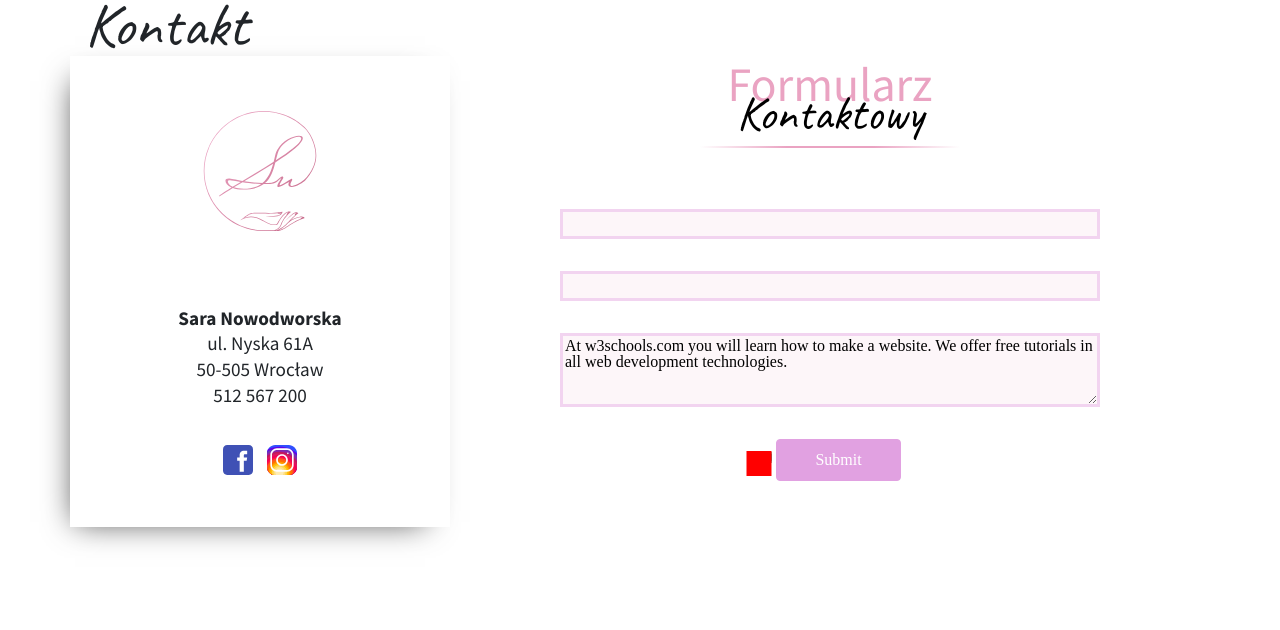
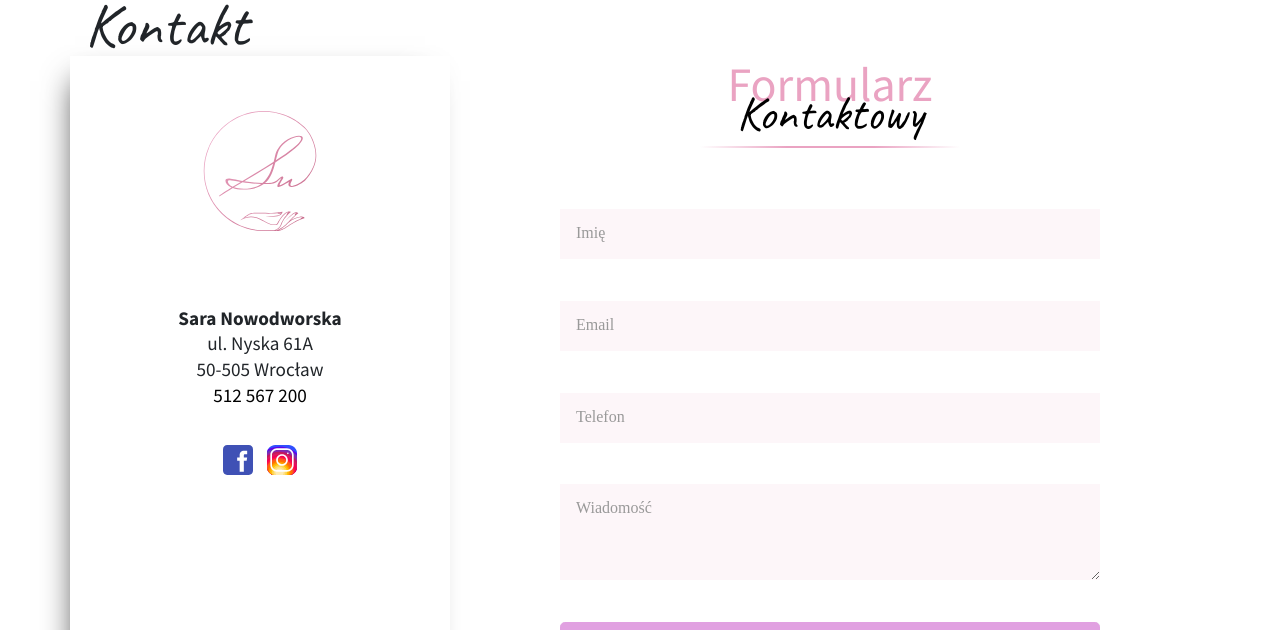
Before and after one commit to webyou-pl/Sara, a PHP site: page /subpages/kontakt.php in a window 1280 px wide. Shown: the part 360-990 px from the top of the page. Run offline with PHP 8.4, Linux system fonts and the light colour scheme; some libraries are stand-ins or nearby versions; grey boxes are pictures that could not be loaded.

Commit message:
formularz bez backendu i bez walidacji

```diff
--- a/scss/base/forms.scss
+++ b/scss/base/forms.scss
@@ -1,16 +1,59 @@
+form{
+
+  	.show-input {
+		margin-bottom: 0rem;
+		position: relative;
+		width: 100%;
+
+     	label {
+			color: #999;
+			padding: 1rem;
+			position: absolute;
+			top: 0;
+			left: 0;
+			@include transition();
+		}
+
+     	 p{
+        	  text-align: left;
+          	margin-bottom: 1rem;
+      	}
+
 		input:not([type='checkbox']):not([type="submit"]), textarea{
 			display: block;
 			width: 100%;
 			min-height: 30px;
-    margin-bottom: 2rem;
-    border: 3px solid rgba($secondary,.4);
 			background-color: rgba($primary,.1);
 
+			padding: 1rem 1rem;
+			border: 0;
+			font-size: 1rem;
+
+			~ span {
+				display: block;
+				width: 0;
+				height: 3px;
+				background: $secondary;
+				position: absolute;
+				bottom: calc(1rem + 10px);
+				left: 0;
+				@include transition();
+			}
           	&:focus {
-        border: 3px solid rgba($secondary,.1);
+				~ label {
+					@extend %label-movement;
+				}
+				~ span {
+					width: 100%;
+					@include transition();
+				}
           	}
 
+          	&:valid ~ label{
+            	  @extend %label-movement;
           	}
+      	}
+
 		input[type="checkbox"]{
         	position: relative;
 
@@ -22,7 +65,6 @@ input:not([type='checkbox']):not([type="submit"]), textarea{
          	&::after{
 				content: '';
 				background: red;
-
 				position: absolute;
 				left: 0px;
 				top: 0;
@@ -51,5 +93,19 @@ input:not([type='checkbox']):not([type="submit"]), textarea{
                 	  background: pink;
               	}
           	}
+    	}
 
+		.e-validation{
+			color: red;
+			text-align: right;
+			color: transparent;
       	}
+  	}
+}
+
+%label-movement {
+	font-size: 0.75em;
+	color: #000;
+	top: -2.25rem;
+	@include transition();
+}
--- a/scss/pages/contact.scss
+++ b/scss/pages/contact.scss
@@ -5,6 +5,8 @@
         overflow: hidden;
         @include borderOnImage();
         @include box-shadow();
+        display: table;
+        padding-bottom: 60px;
         &--logo{
             img{
                 max-width: 200px;
@@ -32,7 +34,7 @@
             margin-bottom: 2rem;
         }
         div:last-of-type{
-            // margin-bottom: 0rem;
+            margin-bottom: 0rem;
         }
     }
 	&__form{
--- a/subpages/kontakt.php
+++ b/subpages/kontakt.php
@@ -23,7 +23,7 @@
                         <div class="subpage-contact__address--address">
                             <p><strong>Sara Nowodworska</strong></p>
                             <p>ul. Nyska 61A<br/> 50-505 Wrocław</p>
-                            <p>512 567 200</p>
+                            <p> <a href="tel:512567200">512 567 200</a> </p>
                         </div>
                         <div class="subpage-contact__address--social">
                             <a target="_blank" href="https://www.facebook.com/Sara-Nowodworska-Sara-Nails-2113993628851184">
@@ -64,11 +64,33 @@
                     <div class="col-6 offset-md-1 subpage-contact__form">
                         <h2 class="h3 mb-5 bottomLine">Formularz <span>Kontaktowy</span></h1>
                         <form class="pt-5">
-                            <input type="email">
-                            <input type="tel">
-                            <textarea rows="4" cols="50">At w3schools.com you will learn how to make a website. We offer free tutorials in all web development technologies.</textarea>
-                            <input type="checkbox">
-                            <input class="btn btn-primary" type="submit" value="Submit">
+                            <div class="show-input">
+                                <input type="text" required>
+                                <label>Imię</label>
+                                <span></span>
+                                <p class="e-validation">validation input</p>
+                            </div>
+                            <div class="show-input">
+                                <input type="email" required>
+                                <label>Email</label>
+                                <span></span>
+                                <p class="e-validation">validation input</p>
+                            </div>
+                            <div class="show-input">
+                                <input type="tel" required>
+                                <label>Telefon</label>
+                                <p class="e-validation">validation input</p>
+                                <span></span>
+                            </div>
+                            <div class="show-input">
+                                <textarea rows="4" cols="50" required></textarea>
+                                <label>Wiadomość</label>
+                                <p class="e-validation">validation input</p>
+                                <span></span>
+                            </div>
+                            <!-- <input type="checkbox"> -->
+                            <!-- <p class="e-validation">validation input</p> -->
+                            <input class="btn btn-primary btn-lg btn-block" type="submit" value="Submit">
                         </form>
                     </div>
                 </div>
@@ -86,12 +108,6 @@
         echo $socialMedia_fix;
         echo $template_end_body;
         ?>
-         <script src="https://www.google.com/recaptcha/api.js?render=reCAPTCHA_site_key"></script>
-        <script>
-        grecaptcha.ready(function() {
-            grecaptcha.execute('reCAPTCHA_site_key', {action: 'homepage'}).then(function(token) {
-                ...
-            });
-        });
-        </script>
+<script src='https://www.google.com/recaptcha/api.js'></script>
+<div class="g-recaptcha" data-sitekey="6LdZXJ8UAAAAAJ-C-u7BhtUsmMTlQIR7HisjmrAU"></div>
 </html>
```
Also changed, not shown: build/main.css. Lines whose indentation alone changed are shown as unchanged.
